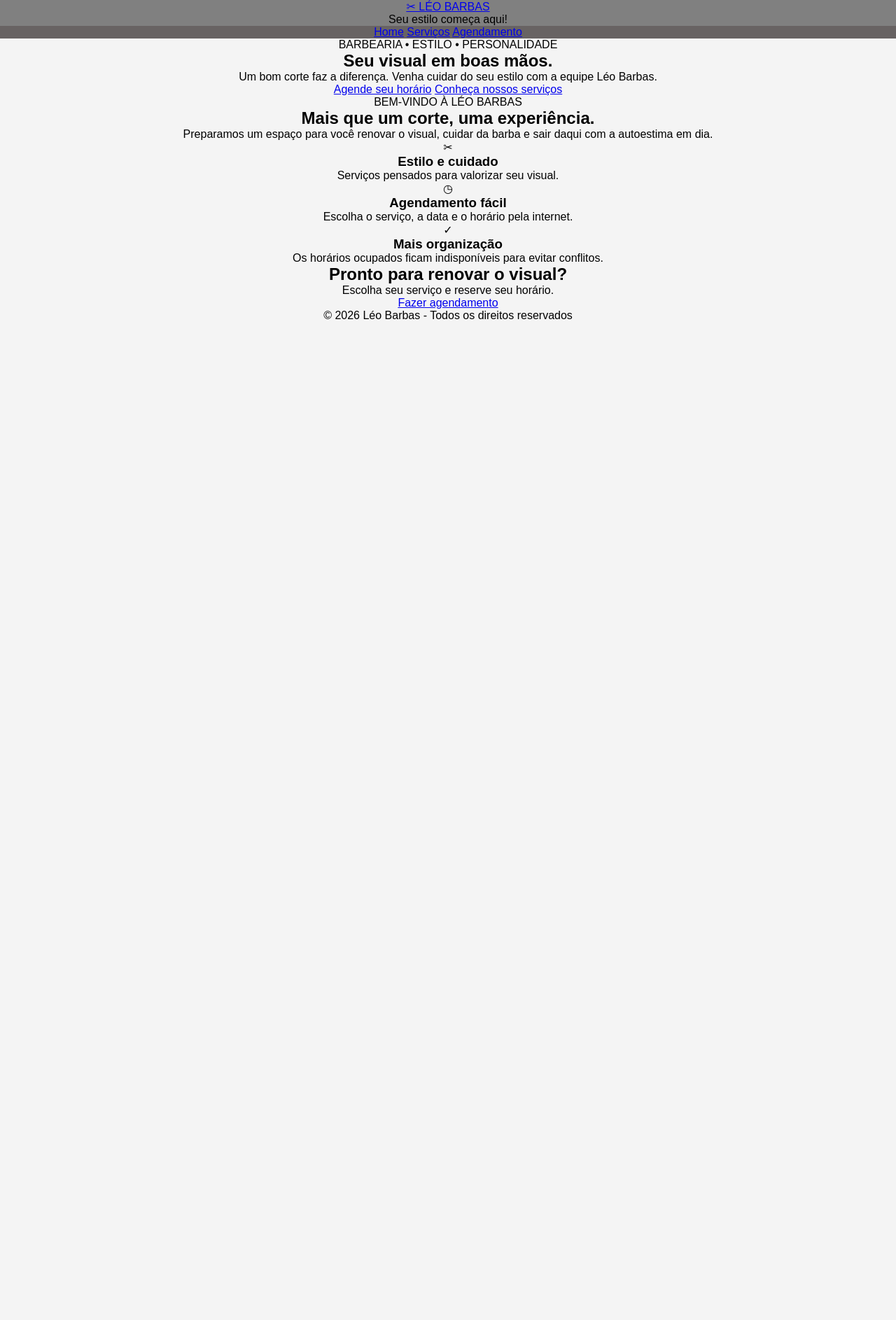
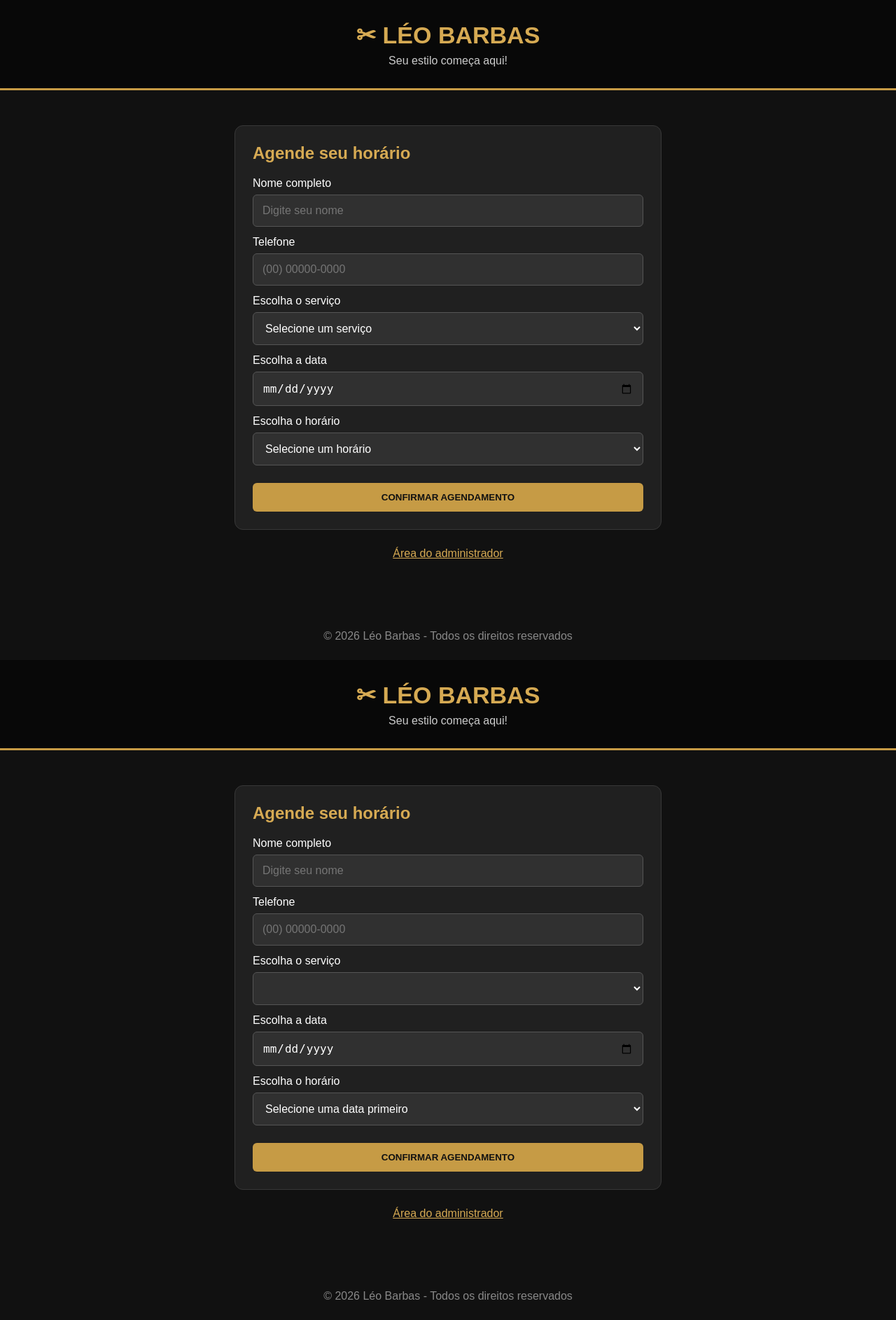
Before and after one commit to adelaeesquivel-prog/projeto_adela, a PHP site: page / in a window 1280 px wide. Shown: the whole page at 70% size. Before the commit the page ends 456 px from the top, so only its background shows below. Run offline with PHP 8.4, Linux system fonts and the light colour scheme; lists and menus that the app fills with data are empty.

Commit message:
Add home and services pages
Add a home page and service catalog, update shared styling, and restore the booking and admin interface in index.html.

```diff
--- a/index.html
+++ b/index.html
@@ -1,66 +1,182 @@
+<!DOCTYPE html>
+<html lang="pt-BR">
+
+<head>
+    <meta charset="UTF-8">
+    <meta name="viewport" content="width=device-width, initial-scale=1.0">
+    <title>Léo Barbas | Agendamento</title>
+    <link rel="stylesheet" href="style.css">
+    <script src="script.js" defer></script>
+</head>
+
+<body>
+
+    <header>
+        <h1>✂ LÉO BARBAS</h1>
+        <p>Seu estilo começa aqui!</p>
+    </header>
+
+    <main class="container">
+
+        <section class="card" id="areaCliente">
+            <h2>Agende seu horário</h2>
+
+            <form id="formAgendamento">
+
+                <label>Nome completo</label>
+                <input type="text" id="nome" required placeholder="Digite seu nome">
+
+                <label>Telefone</label>
+                <input type="tel" id="telefone" required placeholder="(00) 00000-0000">
+
+                <label>Escolha o serviço</label>
+                <select id="servico" required></select>
+
+                <label>Escolha a data</label>
+                <input type="date" id="data" required>
+
+                <label>Escolha o horário</label>
+                <select id="horario" required>
+                    <option value="">Selecione uma data primeiro</option>
+                </select>
+
+                <p class="aviso" id="mensagem"></p>
+
+                <button type="submit" class="full">
+
+                    CONFIRMAR AGENDAMENTO
+                </button>
+
+            </form>
+        </section>
+
+        <p class="admin-link" id="linkAdmin">
+
+            Área do administrador
+        </p>
+
+        <section class="card hidden" id="areaAdmin">
+            <h2>Painel administrativo</h2>
+
+            <button id="btnVoltar">Voltar ao site</button>
+
+            <h3 class="subtitulo">Agendamentos</h3>
+            <div id="listaAgendamentos"></div>
+
+            <hr>
+
+            <h3>Cadastro de serviços</h3>
+
+            <label>Nome do serviço</label>
+            <input id="novoServico" placeholder="Ex: Corte degradê">
+
+            <label>Preço (R$)</label>
+            <input id="precoServico" type="number" min="0" step="0.01" placeholder="30">
+
+            <button id="btnCadastrarServico">Cadastrar serviço</button>
+
+            <div id="listaServicos"></div>
+        </section>
+
+    </main>
+
+    <footer>
+
+        © 2026 Léo Barbas - Todos os direitos reservados
+    </footer>
+
+</body>
+
+</html>
+
 
 <!DOCTYPE html>
 <html lang="pt-BR">
+
 <head>
     <meta charset="UTF-8">
     <meta name="viewport" content="width=device-width, initial-scale=1.0">
-  <title>Léo Barbas | Início</title>
-  <link rel="stylesheet" href="site-pages.css">
+    <title>Léo Barbas | Agendamento</title>
+    <link rel="stylesheet" href="style.css">
+    <script src="script.js" defer></script>
 </head>
+
 <body>
-  <header class="site-header">
-    <a class="logo" href="home.html">✂ LÉO BARBAS</a>
+
+    <header>
+        <h1>✂ LÉO BARBAS</h1>
         <p>Seu estilo começa aqui!</p>
-    <nav class="site-nav" aria-label="Navegação principal">
-      <a class="active" href="home.html">Home</a>
-      <a href="servicos.html">Serviços</a>
-      <a href="index.html">Agendamento</a>
-    </nav>
     </header>
 
-  <main>
-    <section class="hero">
-      <div class="hero-content">
-        <span class="eyebrow">BARBEARIA • ESTILO • PERSONALIDADE</span>
-        <h1>Seu visual em boas mãos.</h1>
-        <p>Um bom corte faz a diferença. Venha cuidar do seu estilo com a equipe Léo Barbas.</p>
-        <a class="cta" href="index.html">Agende seu horário</a>
-        <a class="secondary-link" href="servicos.html">Conheça nossos serviços</a>
-      </div>
+    <main class="container">
+
+        <section class="card" id="areaCliente">
+            <h2>Agende seu horário</h2>
+
+            <form id="formAgendamento">
+
+                <label>Nome completo</label>
+                <input type="text" id="nome" required placeholder="Digite seu nome">
+
+                <label>Telefone</label>
+                <input type="tel" id="telefone" required placeholder="(00) 00000-0000">
+
+                <label>Escolha o serviço</label>
+                <select id="servico" required></select>
+
+                <label>Escolha a data</label>
+                <input type="date" id="data" required>
+
+                <label>Escolha o horário</label>
+                <select id="horario" required>
+                    <option value="">Selecione uma data primeiro</option>
+                </select>
+
+                <p class="aviso" id="mensagem"></p>
+
+                <button type="submit" class="full">
+
+                    CONFIRMAR AGENDAMENTO
+                </button>
+
+            </form>
         </section>
 
-    <section class="intro-section">
-      <span class="eyebrow">BEM-VINDO À LÉO BARBAS</span>
-      <h2>Mais que um corte, uma experiência.</h2>
-      <p>Preparamos um espaço para você renovar o visual, cuidar da barba e sair daqui com a autoestima em dia.</p>
-      <div class="feature-grid">
-        <article class="feature">
-          <span class="feature-icon">✂</span>
-          <h3>Estilo e cuidado</h3>
-          <p>Serviços pensados para valorizar seu visual.</p>
-        </article>
-        <article class="feature">
-          <span class="feature-icon">◷</span>
-          <h3>Agendamento fácil</h3>
-          <p>Escolha o serviço, a data e o horário pela internet.</p>
-        </article>
-        <article class="feature">
-          <span class="feature-icon">✓</span>
-          <h3>Mais organização</h3>
-          <p>Os horários ocupados ficam indisponíveis para evitar conflitos.</p>
-        </article>
-      </div>
+        <p class="admin-link" id="linkAdmin">
+
+            Área do administrador
+        </p>
+
+        <section class="card hidden" id="areaAdmin">
+            <h2>Painel administrativo</h2>
+
+            <button id="btnVoltar">Voltar ao site</button>
+
+            <h3 class="subtitulo">Agendamentos</h3>
+            <div id="listaAgendamentos"></div>
+
+            <hr>
+
+            <h3>Cadastro de serviços</h3>
+
+            <label>Nome do serviço</label>
+            <input id="novoServico" placeholder="Ex: Corte degradê">
+
+            <label>Preço (R$)</label>
+            <input id="precoServico" type="number" min="0" step="0.01" placeholder="30">
+
+            <button id="btnCadastrarServico">Cadastrar serviço</button>
+
+            <div id="listaServicos"></div>
         </section>
 
-    <section class="booking-banner">
-      <div>
-        <h2>Pronto para renovar o visual?</h2>
-        <p>Escolha seu serviço e reserve seu horário.</p>
-      </div>
-      <a class="cta" href="index.html">Fazer agendamento</a>
-    </section>
     </main>
 
-  <footer class="site-footer">© 2026 Léo Barbas - Todos os direitos reservados</footer>
+    <footer>
+
+        © 2026 Léo Barbas - Todos os direitos reservados
+    </footer>
+
 </body>
+
 </html>
--- a/servicos.html
+++ b/servicos.html
@@ -4,7 +4,7 @@
   <meta charset="UTF-8">
   <meta name="viewport" content="width=device-width, initial-scale=1.0">
   <title>Léo Barbas | Serviços</title>
-
+  <link rel="stylesheet" href="style.css">
   <link rel="stylesheet" href="site-pages.css">
   <script src="servicos.js" defer></script>
 </head>
--- a/site-pages.css
+++ b/site-pages.css
@@ -1,24 +1,102 @@
-*,
-*::before,
-*::after {
-  box-sizing: border-box;
-  margin: 0;
-  padding: 0;
+/* Estilos complementares das páginas Home e Serviços.
+   Mantém a identidade visual escura e dourada do projeto original. */
+
+.site-header {
+  background: #080808;
+  text-align: center;
+  padding: 24px 15px 0;
+  border-bottom: 3px solid #c69b45;
 }
-
-
-
-body {
-font-family: sans-serif, system-ui;
-background-color: #f4f4f4;
-text-align: center;
+.site-header .logo {
+  display: inline-block;
+  color: #d6aa53;
+  font-size: 32px;
+  font-weight: bold;
+  text-decoration: none;
 }
-
-header {
-  background-color: gray;
+.site-header p { color: #ccc; margin: 7px 0 18px; }
+.site-nav {
+  display: flex;
+  justify-content: center;
+  flex-wrap: wrap;
+  gap: 8px;
 }
-
-nav {
-  background-color: rgb(104, 99, 99);
-
+.site-nav a {
+  color: #ddd;
+  text-decoration: none;
+  padding: 12px 18px;
+  border-bottom: 3px solid transparent;
 }
+.site-nav a:hover, .site-nav a.active {
+  color: #d6aa53;
+  border-bottom-color: #d6aa53;
+}
+.hero {
+  min-height: 430px;
+  display: flex;
+  align-items: center;
+  padding: 70px max(8%, calc((100% - 1100px) / 2));
+  background: linear-gradient(90deg, rgba(0,0,0,.96), rgba(0,0,0,.72)),
+              radial-gradient(circle at 80% 45%, #594321, #17120b 55%, #080808);
+}
+.hero-content { max-width: 650px; }
+.eyebrow { color: #d6aa53; letter-spacing: 2px; font-size: 12px; font-weight: bold; }
+.hero h1 { color: #fff; font-size: clamp(38px, 6vw, 64px); line-height: 1.08; margin: 16px 0; }
+.hero p, .intro-section > p, .page-heading p { color: #c9c9c9; line-height: 1.7; max-width: 650px; }
+.cta {
+  display: inline-block;
+  margin-top: 24px;
+  padding: 14px 22px;
+  border-radius: 6px;
+  background: #c69b45;
+  color: #111;
+  font-weight: bold;
+  text-decoration: none;
+}
+.cta:hover { background: #e0b65f; }
+.secondary-link { display: inline-block; color: #e0bd78; margin: 0 0 0 18px; }
+.intro-section, .services-main { max-width: 1100px; margin: 0 auto; padding: 65px 24px; }
+.intro-section h2, .page-heading h1 { color: #d6aa53; font-size: 34px; margin: 12px 0; }
+.feature-grid, .services-grid {
+  display: grid;
+  grid-template-columns: repeat(3, minmax(0, 1fr));
+  gap: 20px;
+  margin-top: 32px;
+}
+.feature, .service-card {
+  background: #202020;
+  border: 1px solid #383838;
+  border-radius: 12px;
+  padding: 25px;
+}
+.feature-icon { color: #d6aa53; font-size: 28px; }
+.feature h3, .service-card h2 { color: #fff; margin: 12px 0 8px; }
+.feature p, .service-card p { color: #bbb; line-height: 1.6; }
+.booking-banner {
+  max-width: 1052px;
+  margin: 10px auto 65px;
+  padding: 28px;
+  border: 1px solid #5b4929;
+  border-radius: 12px;
+  background: #1d1a14;
+  display: flex;
+  justify-content: space-between;
+  align-items: center;
+  gap: 20px;
+}
+.booking-banner h2 { color: #d6aa53; margin-bottom: 8px; }
+.booking-banner p { color: #ccc; }
+.booking-banner .cta { margin-top: 0; white-space: nowrap; }
+.page-heading { text-align: center; margin-bottom: 35px; }
+.page-heading p { margin: 0 auto; }
+.service-card { display: flex; flex-direction: column; min-height: 190px; }
+.service-card .price { color: #d6aa53; font-size: 23px; font-weight: bold; margin-top: auto; padding-top: 18px; }
+.empty-services { color: #ccc; grid-column: 1 / -1; text-align: center; padding: 30px; }
+.site-footer { text-align: center; color: #888; padding: 25px; background: #080808; }
+@media (max-width: 700px) {
+  .feature-grid, .services-grid { grid-template-columns: 1fr; }
+  .hero { min-height: 360px; padding: 55px 24px; }
+  .booking-banner { margin: 10px 18px 45px; flex-direction: column; align-items: flex-start; }
+  .site-header .logo { font-size: 27px; }
+  .secondary-link { margin: 18px 0 0; }
+}
```
Also changed, not shown: LEIA-ME.txt (added, +28 -0 lines), home.html (added, +66 -0 lines). Lines whose indentation alone changed are shown as unchanged.
